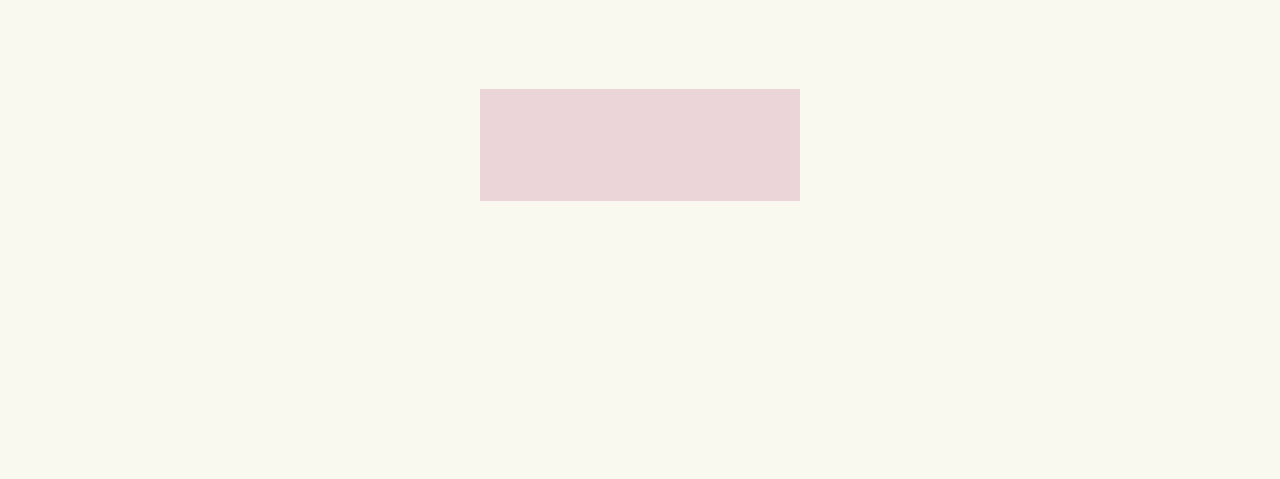
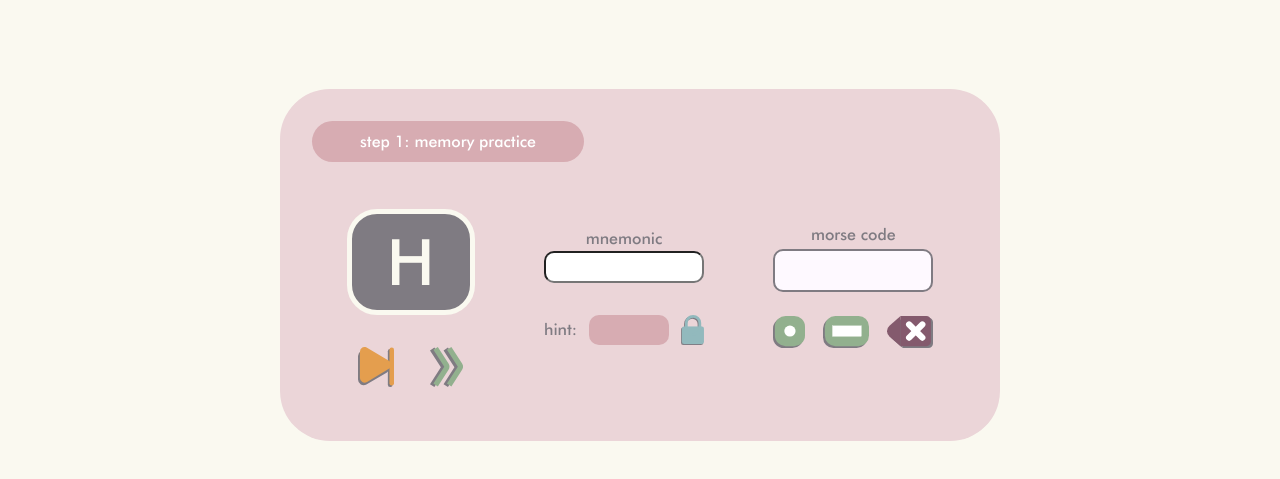
Before and after one commit to marielpacada/dashdash-code, a plain HTML site: page index.html in a window 1280 px wide. Shown: the part 361-840 px from the top of the page. Drawn offline with Linux system fonts and the light colour scheme.

Commit message:
done w step1 front

```diff
--- a/index.html
+++ b/index.html
@@ -25,10 +25,48 @@
 		</div>
 
 		<div class="step-section" id="step1">
+			<div class="step-title-box">
+				step 1: memory practice
+			</div>
 
+			<div class="step-content">
+				<div class="content-subgroup">
+					<div id="random-letter-box" style="cursor:default;">
+						H
+					</div>
+					<div id="letter-buttons">
+						<img class="icon-button" src="images/skip.svg" height="40px" width="auto">
+						<img class="icon-button" src="images/next.svg" height="40px" width="auto">
+					</div>
+				</div>
 
+				<div class="content-subgroup">
+					<div class="input-subgroup">
+						<p class="content-text">mnemonic</p>
+						<input type="text" class="input-box">
+					</div>
 
+					<div class="interactable-subgroup">
+						<p class="content-text">hint: </p>
+						<div id="hint-cover"></div>
+						<img id="hint-button" onclick="revealHint()" src="images/locked.svg" style="cursor:pointer"
+							height="30px" width="auto">
+					</div>
+				</div>
 
+				<div class="content-subgroup">
+					<div class="input-subgroup">
+						<p class="content-text" style="margin-bottom: -.4rem;">morse code</p>
+						<div id="morse-box"></div>
+					</div>
+
+					<div class="interactable-subgroup">
+						<img class="icon-button" src="images/dot-button.svg" height="32px" width="auto">
+						<img class="icon-button" src="images/dash-button.svg" height="32px" width="auto">
+						<img class="icon-button" src="images/backspace.svg" height="32px" width="auto">
+					</div>
+				</div>
+			</div>
 		</div>
 
 
--- a/script.js
+++ b/script.js
@@ -177,3 +177,16 @@ function checkMorse() {
         document.getElementById("morse-box").style.backgroundColor = "lightgreen";
     }
 }
+
+var isRevealed = false;
+function revealHint() {
+    if (!isRevealed) {
+        isRevealed = true;
+        document.getElementById("hint-cover").style.backgroundColor = "transparent";
+        document.getElementById("hint-button").src = "images/unlocked.svg";
+    } else {
+        isRevealed = false;
+        document.getElementById("hint-cover").style.backgroundColor = "#D7ACB2";
+        document.getElementById("hint-button").src = "images/locked.svg";
+    }
+}
--- a/style.css
+++ b/style.css
@@ -21,6 +21,12 @@ html body {
     margin-bottom: 25rem;
 }
 
+input {
+    height: 2rem;
+    width: 10rem;
+    border-radius: 10px;
+}
+
 #mast {
     background-color: #F2DFD7;
     padding-left: 3.5rem;
@@ -32,6 +38,7 @@ html body {
     font-size: 7rem;
     text-shadow: -3.5px 3.5px #5C5D67;
     margin-right: 0;
+    cursor: pointer;
 }
 
 #page-body {
@@ -58,44 +65,124 @@ html body {
 #title-text {
     color: #FEF9FF;
     font-size: 3rem;
+    cursor: default;
+}
+
+#hint-button:hover {
+    filter: brightness(80%);
+}
+
+#random-letter-box {
+    display: flex;
+    justify-content: center;
+    align-items: center;
+    background-color: #7F7B82;
+    height: 8rem;
+    width: 8rem;
+    margin-top: 1.5rem;
+    border-radius: 30px;
+    border: 5px solid #FAF9F0;
+    font-size: 4rem;
+    color: #FAF9F0;
+}
+
+.input-subgroup {
+    display: flex;
+    flex-direction: column;
+    justify-content: center;
+    align-items: center;
+}
+
+.interactable-subgroup {
+    display: flex;
+    flex-direction: row;
+    justify-content: space-between;
+    align-items: center;
+    width: 100%;
+    padding-top: 2rem;
+}
+
+#letter-buttons {
+    display: flex;
+    flex-direction: row;
+    justify-content: space-around;
+    align-items: center;
+    width: 110%;
+    padding-top: 2rem;
+}
+
+#hint-cover {
+    height: 100%;
+    width: 5rem;
+    background-color: #D7ACB2;
+    border-radius: 10px;
 }
 
 .step-section {
     display: flex;
+    flex-direction: column;
+    justify-content: flex-start;
+    align-items: flex-start;
+    padding: 2rem;
+    width: 45rem;
+    height: 22rem;
+    background-color: #EBD5D8;
+    border-radius: 50px;
+}
+
+.step-title-box {
+    display: flex;
     justify-content: center;
     align-items: center;
-    width: 20rem;
-    height: 7rem;
-    background-color: #EBD5D8;
-
+    align-self: flex-start;
+    width: 17rem;
+    height: 3rem;
+    background-color: #D7ACB2;
+    border-radius: 50px;
+    color: white;
+    cursor: default;
 }
 
+.step-content {
+    display: flex;
+    flex-flow: row wrap;
+    justify-content: space-around;
+    align-items: center;
+    width: 100%;
+    height: 100%;
+}
 
+.content-subgroup {
+    display: flex;
+    flex-direction: column;
+    justify-content: center;
+    align-items: center;
+    height: 75%;
+}
 
+.icon-button:hover {
+    filter: brightness(125%);
+    cursor: pointer;
+}
 
+.content-text {
+    color: #7F7B82;
+    margin: 0;
+    cursor: default;
+}
 
-
-
-
-
-
-
-
-
-
-
-
-
-
+#morse-box {
+    height: 2.7rem;
+    width: 10rem;
+    border: #7F7B82 2pt solid;
+    border-radius: 10px;
+    background-color: #FEF9FF;
+    margin-top: .5rem;
+    margin-bottom: -.5rem;
+}
 
 #mnemonic-box:disabled {
     background-color: lightgreen;
-}
-
-#morse-box {
-    outline: black 1pt solid;
-    height: 25rem;
-    width: 25rem;
 }
 
 #test, #other-test {
```
Also changed, not shown: images/backspace.svg (added), images/dash-button.svg (added), images/dot-button.svg (added), images/locked.svg (added), images/next.svg (added), images/skip.svg (added), images/unlocked.svg (added).
